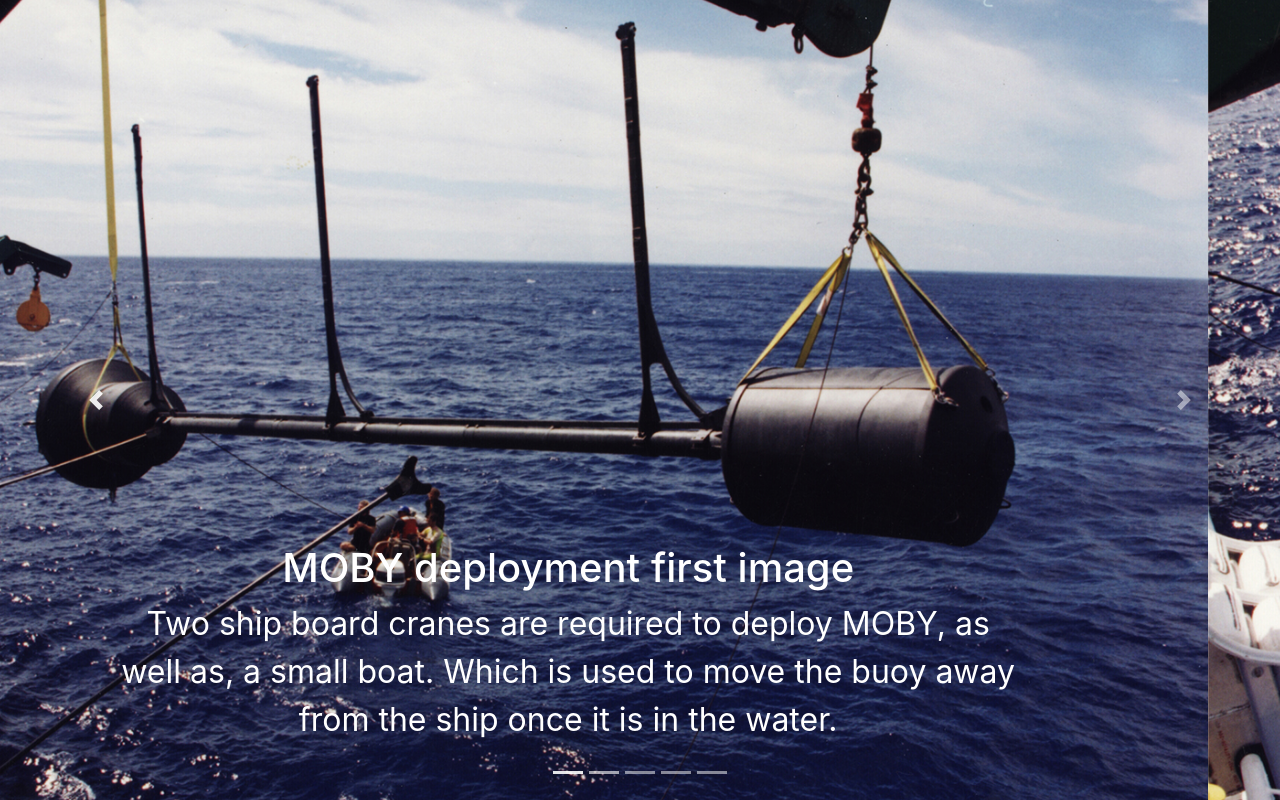
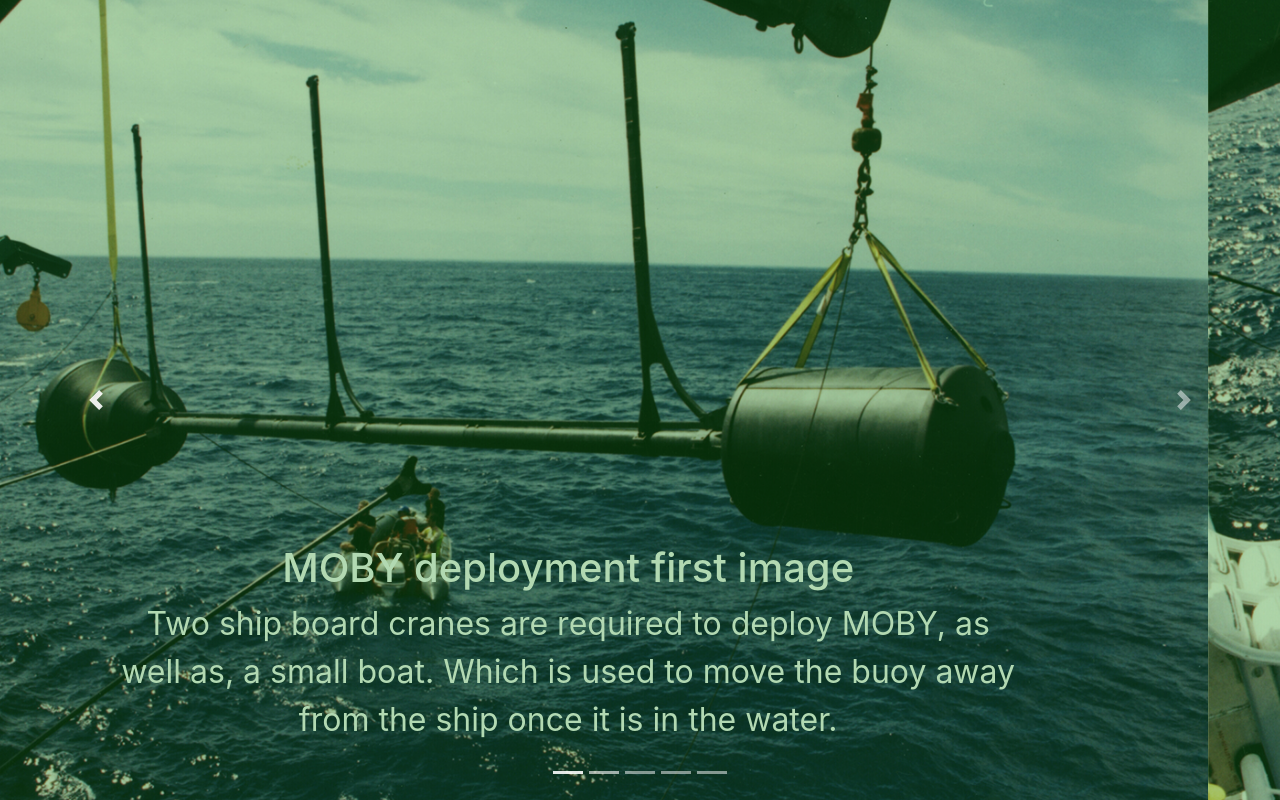
Before and after one commit to twinsf2gmailcom/carousel-practice, a plain HTML site: page index.html in a window 1280 px wide. Drawn offline with nearby package versions, Linux system fonts and the light colour scheme.

Commit message:
added a green background color with z-index

```diff
--- a/css/styles.css
+++ b/css/styles.css
@@ -1,6 +1,8 @@
 
 #landingPageCarousel {
     height: 100vh;
+    position: relative;
+    z-index: 0;
 }
 
 #landingPageCarousel .carousel-inner, #landingPageCarousel .carousel-item {
@@ -22,6 +24,18 @@
     font-size: 40px;
 }
 
+#landingPageCarousel .carousel-inner::before {
+    content: " ";
+    position: absolute;
+    top: 0;
+    left: 0;
+    width: 100%;
+    height: 100%;
+    z-index: 1;
+    background-color: green;
+    opacity: 0.3;
+}
+
 #slide1 {
     background-image: url('../img/moby_deploy1_2.jpg');
 }
```
